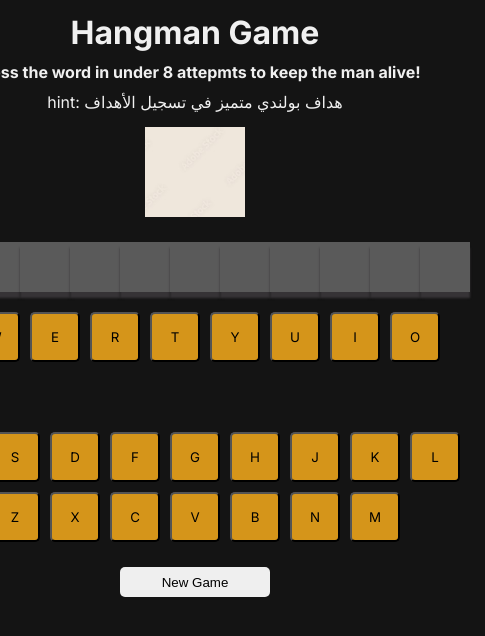
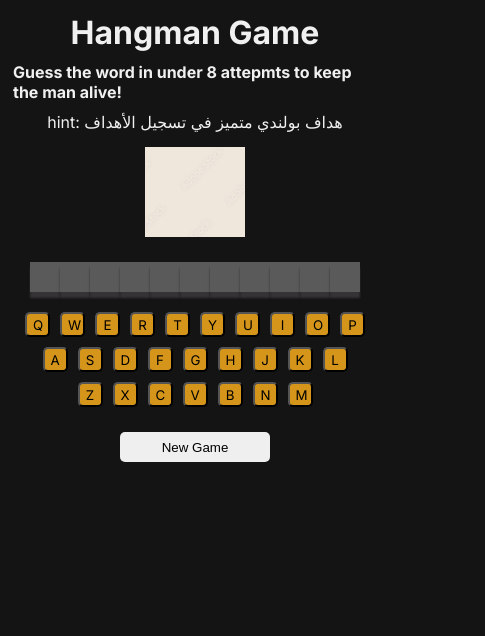
Before and after one commit to Amjad-Manafikhi/hangman-Game, a React (Vite) app: page / in a window 390 px wide. Shown: the top 636 px of the page, 485 px wide, since content can reach past the window. Built offline with nearby package versions, Linux system fonts and the light colour scheme.

Commit message:
buttons size @media

```diff
--- a/src/App.css
+++ b/src/App.css
@@ -72,3 +72,15 @@ button{
   width:auto;
   margin: 5px;
 }
+@media (max-width:700px) {
+  .keyboard-buttons button{
+      width:30px;
+      height:30px;
+  }
+}
+@media (max-width:450px) {
+  .keyboard-buttons button{
+      width:25px;
+      height:25px;
+  }
+}
--- a/src/Blanks.css
+++ b/src/Blanks.css
@@ -14,3 +14,9 @@
     font-weight: 700;
     color:rgb(230,230,230);
 }
+@media (max-width:700px) {
+    .blanks{
+        width:30px;
+        height:30px;
+    }
+}
--- a/src/Keyboard.jsx
+++ b/src/Keyboard.jsx
@@ -22,6 +22,7 @@ export default function Keyboard(props) {
     const style = {
         backgroundColor: buttonColor
     }
+
     return (
         <button style={style} onClick={() => handleClick()}>{upperValue}</button>
 
```
